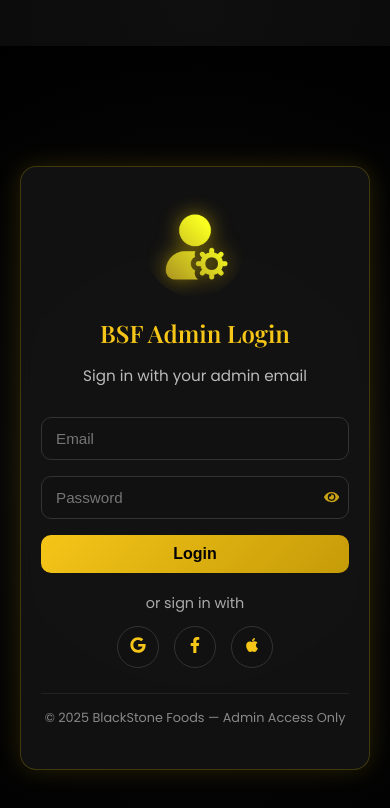
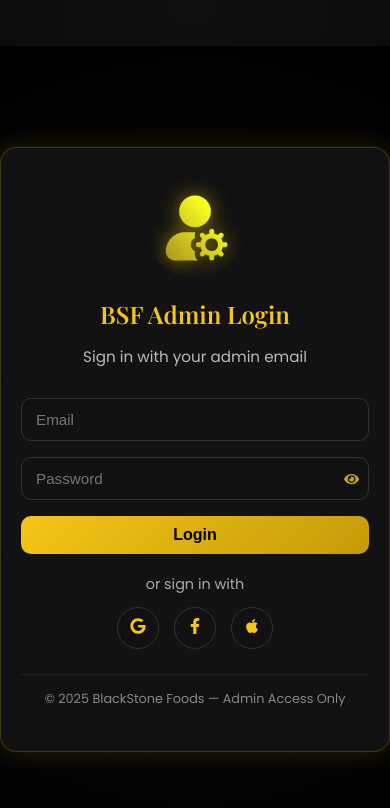
Before and after one commit to MuhammadAbdullahRabbani/cheque-admin-panel, a React (Vite) app: page / in a window 390 px wide. Shown: the top 808 px of the page. Built offline with nearby package versions, Linux system fonts and the light colour scheme; no server answers.

Commit message:
login ui

```diff
--- a/src/styles/Login.css
+++ b/src/styles/Login.css
@@ -1,17 +1,19 @@
 /* 🌟 Global background */
+/* 🌟 Fullscreen background (no extra padding or scroll) */
 .login-page {
-  height: 100vh;
+  min-height: 100vh;
   width: 100vw;
   background: radial-gradient(circle at center, #0c0c0c, #000);
   display: flex;
   align-items: center;
   justify-content: center;
   font-family: "Poppins", sans-serif;
-  padding: 20px;
   overflow: hidden;
+  margin: 0;
+  padding: 0;
 }
 
-/* 🟡 Floating Card — glassy look */
+/* 🟡 Floating Card — responsive and perfectly centered */
 .login-card {
   width: 100%;
   max-width: 400px;
@@ -24,7 +26,24 @@
   border: 1px solid rgba(255, 215, 0, 0.2);
   backdrop-filter: blur(8px);
   transition: all 0.4s ease;
+  box-sizing: border-box;
 }
+
+/* 📱 Mobile responsiveness */
+@media (max-width: 600px) {
+  .login-page {
+    align-items: flex-start;
+    justify-content: center;
+  }
+
+  .login-card {
+    margin-top: 12vh; /* visually centered without cutting off top */
+    padding: 32px 24px;
+    border-radius: 16px;
+    box-shadow: 0 0 25px rgba(255, 215, 0, 0.15);
+  }
+}
+
 
 .logo-wrap {
   display: flex;
```
